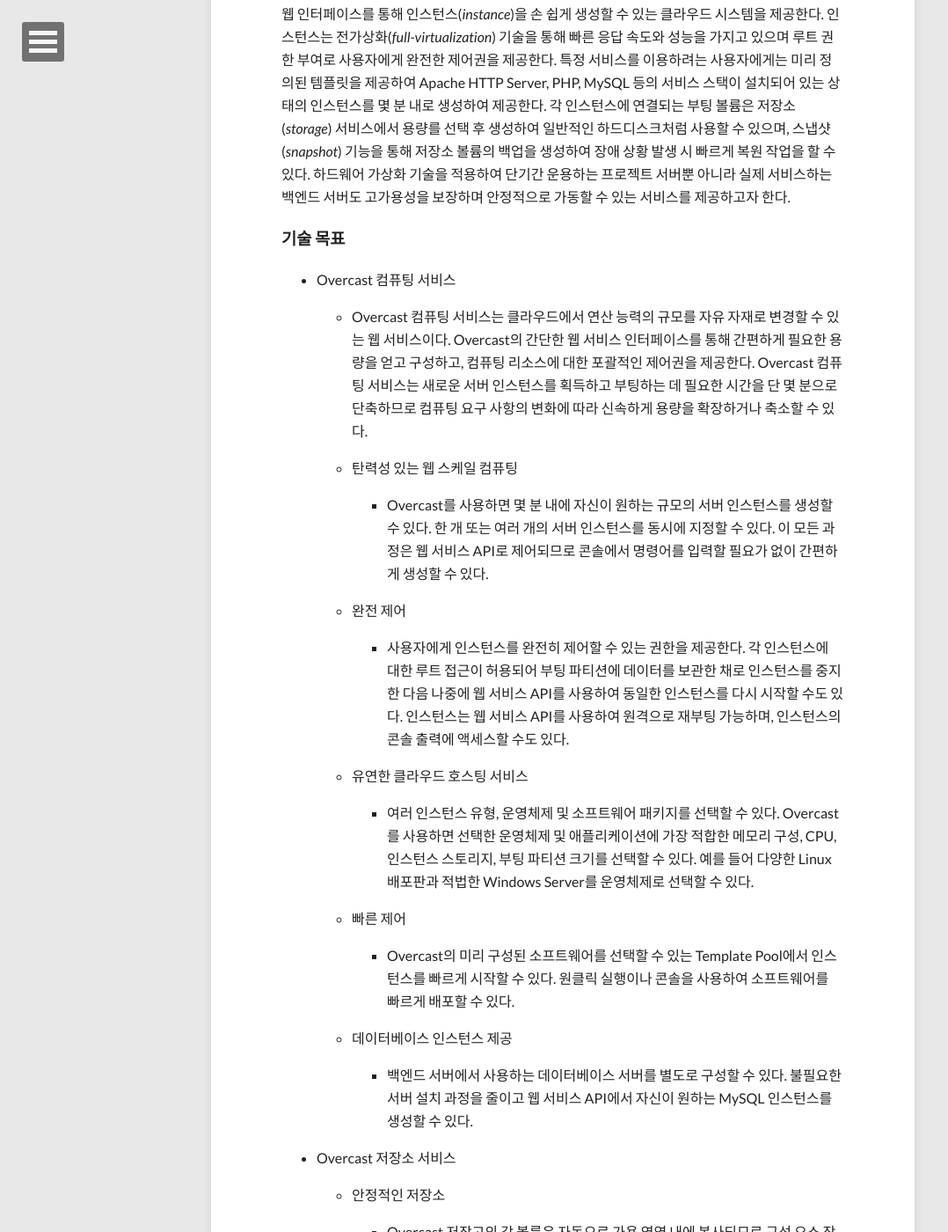
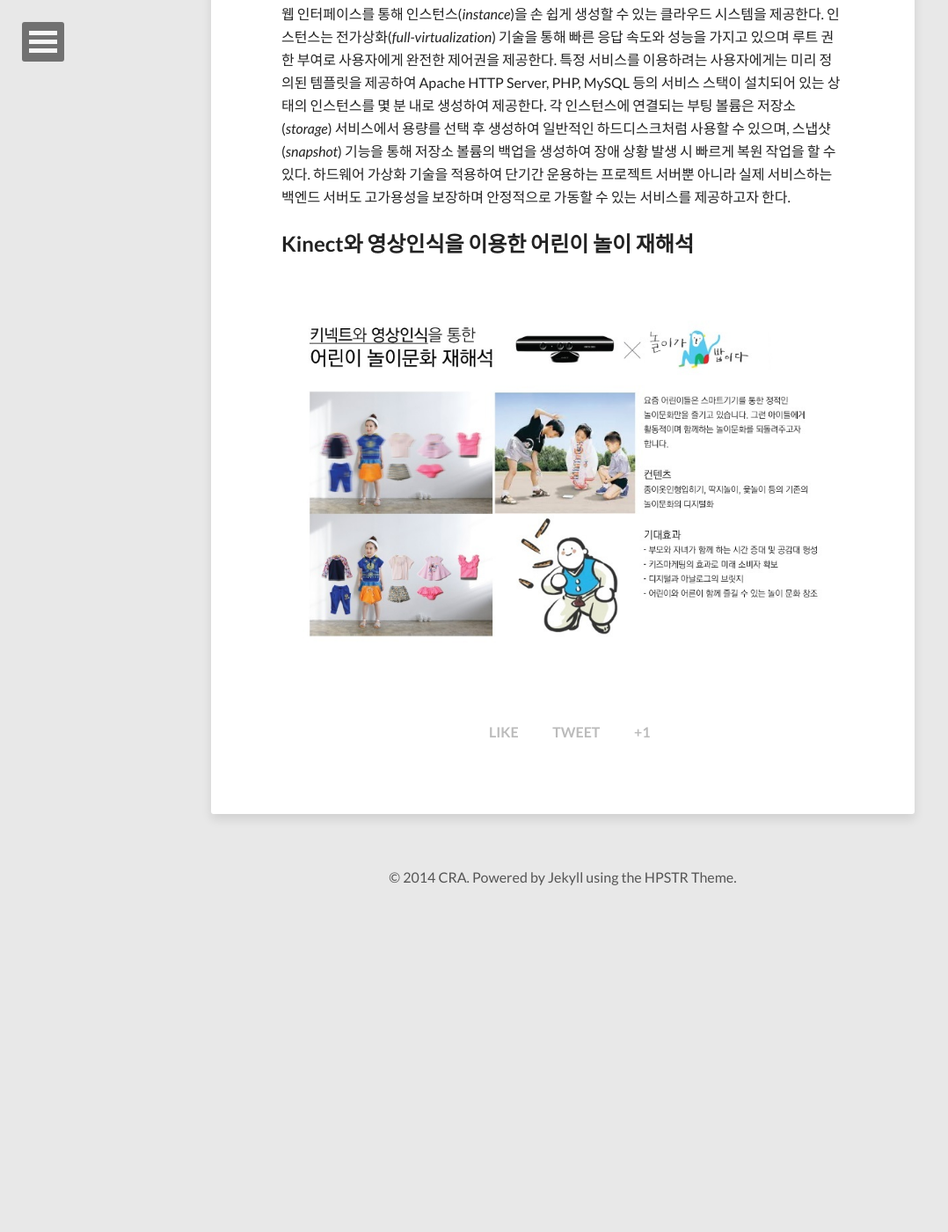
Before and after one commit to cra16/cra16.github.io, a Jekyll site: the page built from vote.md, in a window 1280 px wide and 1400 px high, scrolled down 2041 px. Shown: the whole window at 88% size, without its empty margins (0-1078 px from the left). Built offline with Jekyll 4.4.1, drawn with Linux system fonts in a browser that asks for light colours; nearby versions of some CDN libraries; comment, search, counter and statistics services are not loaded; after the commit the page ends 3079 px from its top, so only the background shows below that; some of the changed text lies outside the part shown.

Commit message:
Update vote.md

```diff
--- a/vote.md
+++ b/vote.md
@@ -32,70 +32,6 @@
 
 웹 인터페이스를 통해 인스턴스(_instance_)을 손 쉽게 생성할 수 있는 클라우드 시스템을 제공한다. 인스턴스는 전가상화(_full-virtualization_) 기술을 통해 빠른 응답 속도와 성능을 가지고 있으며 루트 권한 부여로 사용자에게 완전한 제어권을 제공한다. 특정 서비스를 이용하려는 사용자에게는 미리 정의된 템플릿을 제공하여 Apache HTTP Server, PHP, MySQL 등의 서비스 스택이 설치되어 있는 상태의 인스턴스를 몇 분 내로 생성하여 제공한다. 각 인스턴스에 연결되는 부팅 볼륨은 저장소(_storage_) 서비스에서 용량를 선택 후 생성하여 일반적인 하드디스크처럼 사용할 수 있으며, 스냅샷(_snapshot_) 기능을 통해 저장소 볼륨의 백업을 생성하여 장애 상황 발생 시 빠르게 복원 작업을 할 수 있다. 하드웨어 가상화 기술을 적용하여 단기간 운용하는 프로젝트 서버뿐 아니라 실제 서비스하는 백엔드 서버도 고가용성을 보장하며 안정적으로 가동할 수 있는 서비스를 제공하고자 한다.
 
-### 기술 목표
-
-* Overcast 컴퓨팅 서비스
-
-  - Overcast 컴퓨팅 서비스는 클라우드에서 연산 능력의 규모를 자유 자재로 변경할 수 있는 웹 서비스이다. Overcast의 간단한 웹 서비스 인터페이스를 통해 간편하게 필요한 용량을 얻고 구성하고, 컴퓨팅 리소스에 대한 포괄적인 제어권을 제공한다. Overcast 컴퓨팅 서비스는 새로운 서버 인스턴스를 획득하고 부팅하는 데 필요한 시간을 단 몇 분으로 단축하므로 컴퓨팅 요구 사항의 변화에 따라 신속하게 용량을 확장하거나 축소할 수 있다.
-
-  * 탄력성 있는 웹 스케일 컴퓨팅
-
-    - Overcast를 사용하면 몇 분 내에 자신이 원하는 규모의 서버 인스턴스를 생성할 수 있다. 한 개 또는 여러 개의 서버 인스턴스를 동시에 지정할 수 있다. 이 모든 과정은 웹 서비스 API로 제어되므로 콘솔에서 명령어를 입력할 필요가 없이 간편하게 생성할 수 있다.
-
-  * 완전 제어
-
-    - 사용자에게 인스턴스를 완전히 제어할 수 있는 권한을 제공한다. 각 인스턴스에 대한 루트 접근이 허용되어 부팅 파티션에 데이터를 보관한 채로 인스턴스를 중지한 다음 나중에 웹 서비스 API를 사용하여 동일한 인스턴스를 다시 시작할 수도 있다. 인스턴스는 웹 서비스 API를 사용하여 원격으로 재부팅 가능하며, 인스턴스의 콘솔 출력에 액세스할 수도 있다.
-
-  * 유연한 클라우드 호스팅 서비스
-
-    - 여러 인스턴스 유형, 운영체제 및 소프트웨어 패키지를 선택할 수 있다. Overcast를 사용하면 선택한 운영체제 및 애플리케이션에 가장 적합한 메모리 구성, CPU, 인스턴스 스토리지, 부팅 파티션 크기를 선택할 수 있다. 예를 들어 다양한 Linux 배포판과 적법한 Windows Server를 운영체제로 선택할 수 있다.
-
-  * 빠른 제어
-
-    - Overcast의 미리 구성된 소프트웨어를 선택할 수 있는 Template Pool에서 인스턴스를 빠르게 시작할 수 있다. 원클릭 실행이나 콘솔을 사용하여 소프트웨어를 빠르게 배포할 수 있다.
-
-  * 데이터베이스 인스턴스 제공
-
-    - 백엔드 서버에서 사용하는 데이터베이스 서버를 별도로 구성할 수 있다. 불필요한 서버 설치 과정을 줄이고 웹 서비스 API에서 자신이 원하는 MySQL 인스턴스를 생성할 수 있다.
-
-* Overcast 저장소 서비스
-
-  - 안정적인 저장소
-
-    - Overcast 저장고의 각 볼륨은 자동으로 가용 영역 내에 복사되므로 구성 요소 장애로부터 보호된다.
-
-  - 빠르게 확장 및 축소
-
-    - 저장소 크기를 몇 분안에 확장 및 축소할 수 있어 원하는 대로 자유롭게 조절할 수 있다.
-
-  - 백업 및 복원
-
-    - Overcast 저장소 서비스는 볼륨을 일일 단위로 스냅샷을 생성하여 백업을 저장한다. 스냅샷을 복원하는 것으로 모든 종류의 장애에 대해 대처할 수 있다.
-
-  - 개발 및 테스트 환경
-
-    - Overcast 저장소 볼륨은 몇 번의 클릭만으로 개발, 테스트 환경을 프로비저닝, 복제, 확장 또는 보관할 수 있다.
-
-  - 단일 장애점 최소화
-
-    - 가상화 기술을 통해 저장소를 구성하는 모든 하드디스크를 관리하여 하드디스크 고장에 대해 유연한 대처를 가능케 한다.
-
-* Auto Scaling
-
-  - Auto Scaling은 사용자가 정의하는 조건에 따라 인스턴스 용량을 자동으로 확장하거나 축소한다. 또한, 수요가 급증할 경우 사용 중인 인스턴스의 수를 원활하게 늘려 성능을 유지하고 수요가 감소할 경우 인스턴스 수를 자동으로 줄여 최적화된 성능을 제공한다.
-
-* Elastic Load Balancing
-
-  - Elastic Load Balancing은 수신되는 애플리케이션 트래픽을 여러 인스턴스에 자동으로 분배한다. 따라서 애플리케이션의 내결함성 수준을 크게 높이고, 애플리케이션 트래픽을 배포하는 데 필요한 로드 밸런싱 용량을 원활하게 제공할 수 있다.
-
-  - 가용성
-
-    - Elastic Load Balancing을 사용해 여러 인스턴스 및 여러 가용 영역에서 트래픽을 자동으로 라우팅하면 애플리케이션의 내결함성 수준을 크게 높일 수 있다. Elastic Load Balancing은 비정상 인스턴스를 감지하고 트래픽을 나머지 정상 인스턴스로 다시 라우팅하여 정상적인 인스턴스에만 트래픽이 수신되도록 처리한다.
-
-  - 탄력성
-
-    - Elastic Load Balancing은 애플리케이션 트래픽의 수요에 부합하도록 요청 처리량을 자동 조정한다. 또한 Elastic Load Balancing은 Auto Scaling과 통합하여 수동적인 개입 없이 다양한 수준의 트래픽을 처리할 수 있는 백엔드 용량을 보장한다.
-
 ## Kinect와 영상인식을 이용한 어린이 놀이 재해석
 
 ![키넥트x숭익](/images/kinect-x-monkey.jpg)
```
